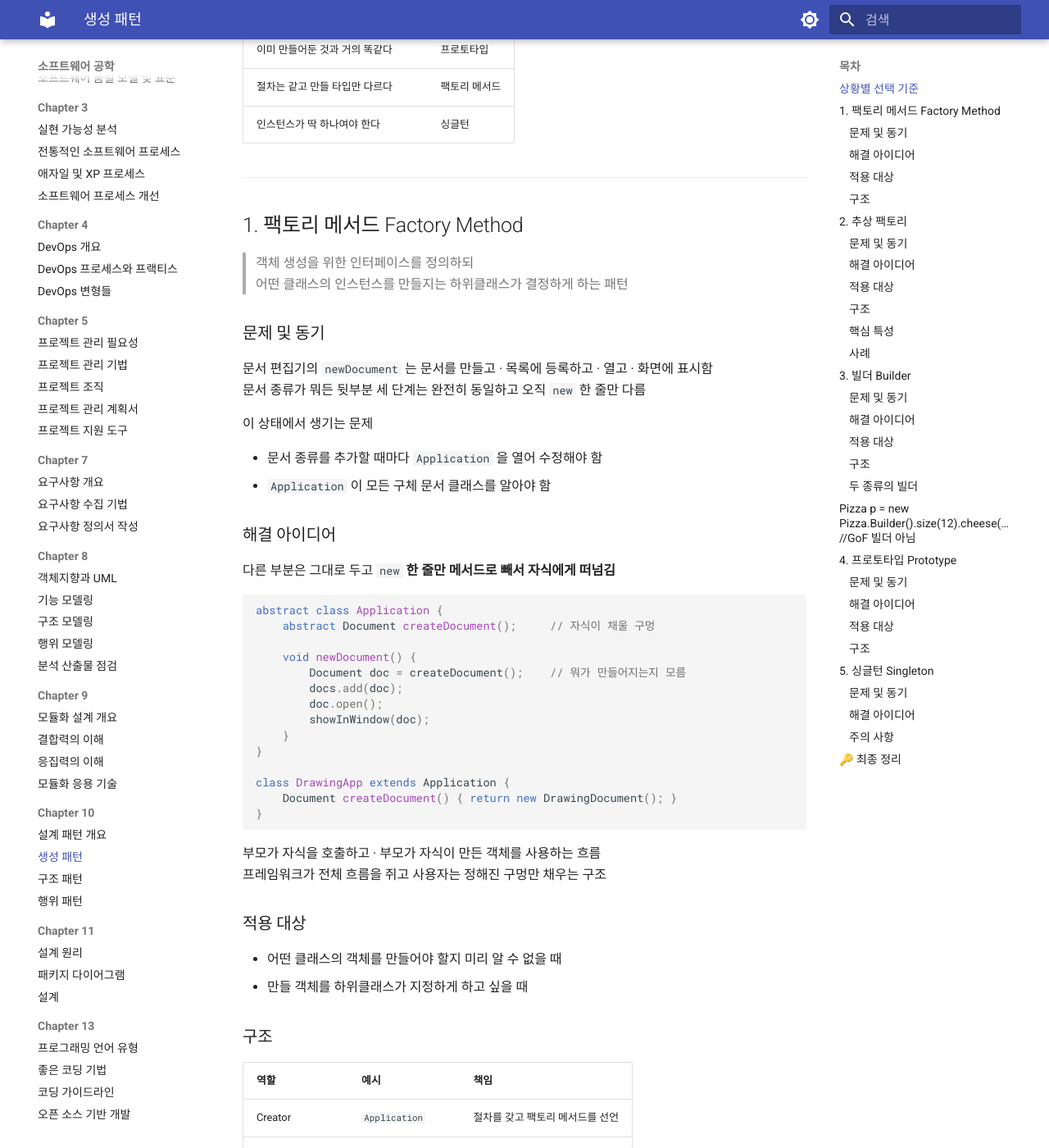
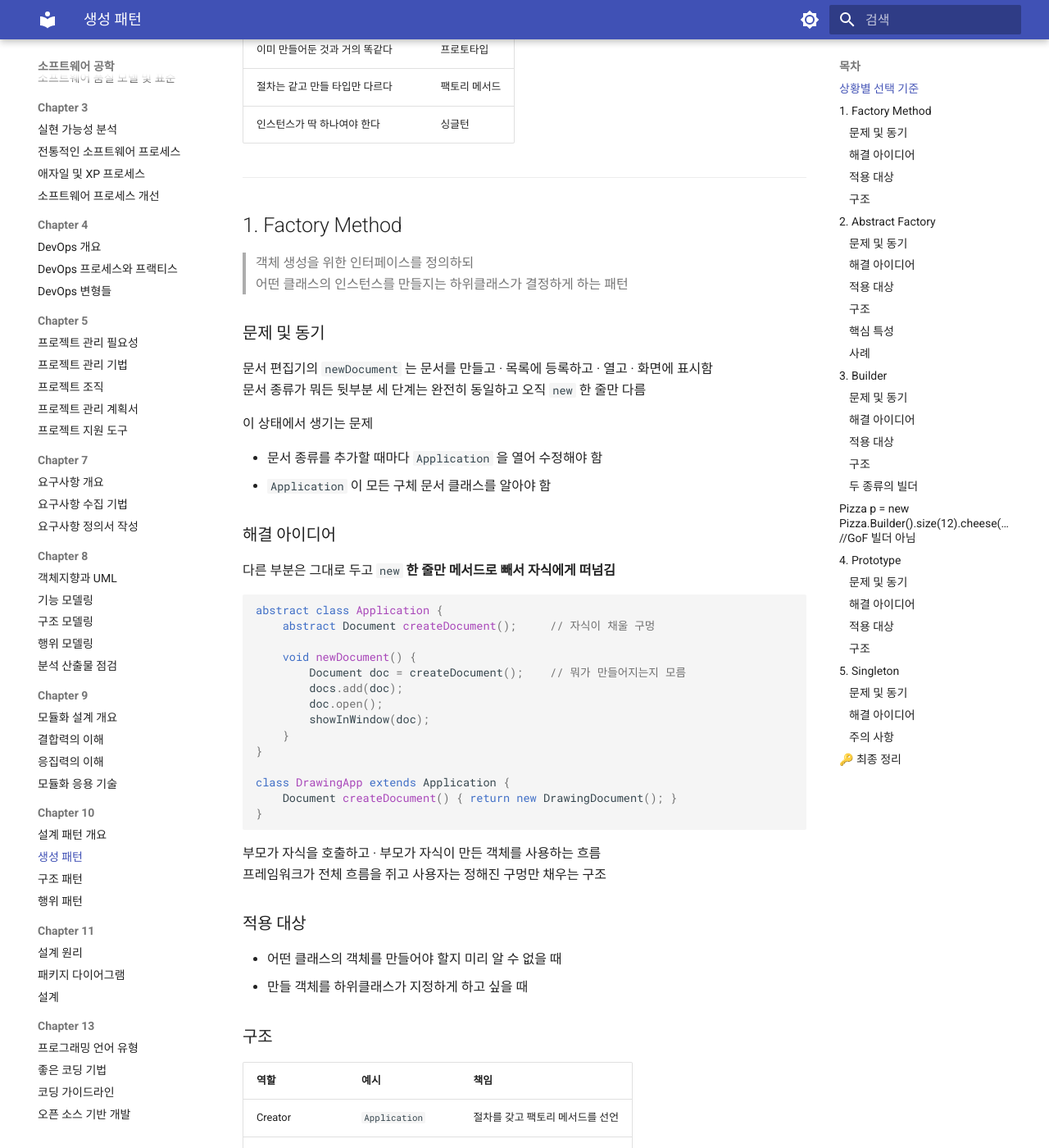
Before and after one commit to CokaNuri/CSBE, an MkDocs documentation site: the page built from docs/software-engineering/Chapter 10/02 생성 패턴.md, in a window 1280 px wide and 1400 px high, scrolled down 735 px. Shown: the whole window at 82% size. Built offline with MkDocs 1.6.1 and Material for MkDocs 9.7.7, drawn with Linux system fonts in a browser that asks for light colours; some of the changed text lies outside the part shown.

Commit message:
02 생성 패턴 정리

````diff
--- a/docs/software-engineering/Chapter 10/02 생성 패턴.md
+++ b/docs/software-engineering/Chapter 10/02 생성 패턴.md
@@ -1,7 +1,6 @@
 # 생성 패턴
 
 > 객체가 어떻게 생성되는가를 추상화하여 나타낸 것 <br>
-
 
 
 | 패턴 | 생성 결정 주체 | 한 줄 정의 |
@@ -24,7 +23,7 @@
 
 ---
 
-## 1. 팩토리 메서드 Factory Method
+## 1. Factory Method
 
 > 객체 생성을 위한 인터페이스를 정의하되<br>
 > 어떤 클래스의 인스턴스를 만들지는 하위클래스가 결정하게 하는 패턴
@@ -79,7 +78,7 @@ class DrawingApp extends Application {
 
 ---
 
-## 2. 추상 팩토리
+## 2. Abstract Factory
 
 > 구체적인 클래스를 지정하지 않고<br>
 > 서로 연관된 객체들의 묶음을 생성하는 인터페이스를 제공하는 패턴
@@ -130,7 +129,7 @@ JDBC <br>
 
 ---
 
-## 3. 빌더 Builder
+## 3. Builder
 
 > 복합 객체의 생성 과정과 표현 방법을 분리하여<br>
 > 동일한 생성 절차가 서로 다른 표현 결과를 만들 수 있게 하는 패턴
@@ -207,7 +206,7 @@ Pizza p = new Pizza.Builder().size(12).cheese(true).build();   //GoF 빌더 아
 ```
 ---
 
-## 4. 프로토타입 Prototype
+## 4. Prototype
 
 > 원형이 되는 인스턴스를 사용하여 생성할 객체의 종류를 명시하고<br>
 > 그 프로토타입을 복사해서 새로운 객체를 생성하는 패턴
@@ -263,7 +262,7 @@ Creator 계층이 통째로 사라지고 **제품 계층 하나만 남는 것**
 
 ---
 
-## 5. 싱글턴 Singleton
+## 5. Singleton
 
 > 클래스의 인스턴스를 오직 하나만 생성할 수 있도록 보장하는 패턴<br>
 
````
